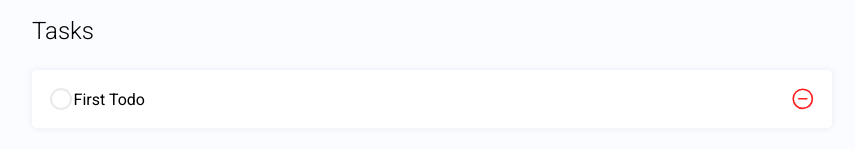
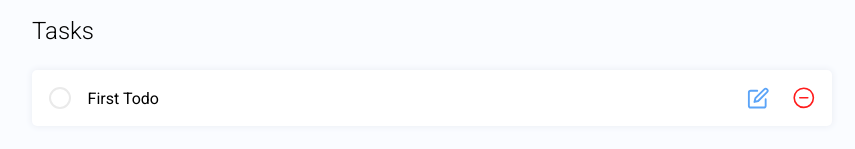
Before and after one commit to ulises-castro/todo-finito, a React (Create React App) app: page / in a window 1280 px wide. Shown: the part 259-408 px from the top of the page, without its empty margins (208-1063 px from the left). Built offline with nearby package versions, Linux system fonts and the light colour scheme.

Commit message:
Added Edit btn; added almost finished success/check button

```diff
--- a/src/components/Button/index.tsx
+++ b/src/components/Button/index.tsx
@@ -8,6 +8,7 @@ const Button = styled.button`
   padding: 0.3rem;
   cursor: pointer;
 `;
+
 export const InvertedBtn = styled(Button)`
   background: white;
   color: #80a1c1;
--- a/src/components/CheckBtn/index.tsx
+++ b/src/components/CheckBtn/index.tsx
@@ -6,7 +6,9 @@ import { IoCheckmarkCircle } from "react-icons/io5";
 const CheckButton = styled(IconButton)`
   color: #62bb62;
 
+  // TODO: Move this to a one function; Avoid Closures issues
   & .circle {
+    display: ${(props: {showIcon: Boolean }) => props.showIcon ? 'none':  'block'};
     width: 18px;
     height: 18px;
     border: 2px solid #eaeaea;
@@ -14,7 +16,7 @@ const CheckButton = styled(IconButton)`
   }
 
   & > svg {
-    display: none;
+    display: ${(props: {showIcon: Boolean }) => props.showIcon ? 'block':  'none'};
     transition: display 2s;
   }
 
@@ -22,19 +24,19 @@ const CheckButton = styled(IconButton)`
     border: none;
 
     & > .circle {
-      display: none;
+      display: ${(props: {showIcon: Boolean }) => props.showIcon ? 'block':  'none'};
     }
 
     & > svg {
-      display: block;
+      display: ${(props: { showIcon: Boolean }) => props.showIcon ? 'none':  'block'};
     }
   }
 `;
 
-export default function CheckBtn(): ReactElement | null {
+export default function CheckBtn({showIcon} : { showIcon: Boolean }): ReactElement | null {
   return (
     <>
-      <CheckButton>
+      <CheckButton showIcon={showIcon}>
         <div className="circle"></div>
         <IoCheckmarkCircle size={"100%"} />
       </CheckButton>
--- /dev/null
+++ b/src/components/EditBtn/index.tsx
@@ -0,0 +1,18 @@
+import React, { ReactElement } from "react";
+import { IconButton } from "components/Button";
+import styled from "styled-components";
+import { FiEdit } from "react-icons/fi";
+
+const EditButton = styled(IconButton)`
+  color: #5ba4f8;
+`;
+
+export default function EditBtn(): ReactElement | null {
+  return (
+    <>
+      <EditButton>
+        <FiEdit size={"1.4rem"} />
+      </EditButton>
+    </>
+  );
+}
--- a/src/components/TodoItem/index.tsx
+++ b/src/components/TodoItem/index.tsx
@@ -1,6 +1,7 @@
 import React, { ReactElement, useState } from "react";
 import styled from "styled-components";
 import DeleteBtn from "components/DeleteBtn";
+import EditBtn from "components/EditBtn";
 import CheckBtn from "components/CheckBtn";
 import { handlerTodoType } from "containers/TodoBoard/models/Todo.interface";
 import { ShadowBox, Flex } from "containers/TodoBoard/styled";
@@ -17,20 +18,23 @@ export interface TodoItemProps {
 //TODO: Specify what kind of type is position
 //TODO: Change position props for style.
 //TODO: Compose Drag-Drop in a components to re-used it
-const Todo = styled(ShadowBox).attrs<{ position: any }>((props) => ({
+const Todo = styled(ShadowBox).attrs<{ position: any }>(({ position }) => ({
   style: {
-    position: props.position.top ? "absolute" : "initial",
-    top: `${props.position.top}px`,
-    left: `${props.position.left}px`,
-    display: props.position.hidden ? "none" : "flex",
+    position: position.top ? "absolute" : "initial",
+    top: `${position.top}px`,
+    left: `${position.left}px`,
+    display: position.hidden ? "none" : "flex",
   },
-}))<{ position: any }>`
+}))`
   background: white;
   display: flex;
   justify-content: space-between;
-  padding: 1rem;
   border-radius: 5px;
+  opacity: ${({ completed }: { completed: Boolean }) =>
+    completed ? ".5" : "1"};
+
   &:hover {
+    opacity: 1;
   }
 `;
 
@@ -69,7 +73,9 @@ const TodoTitle = styled.div`
   flex-grow: 1;
   justify-content: start;
 `;
-const TodoActions = styled.div``;
+const TodoActions = styled.div`
+  display: flex;
+`;
 const Input = styled.input``;
 
 let lastElementFromPoint: any = null;
@@ -141,23 +147,19 @@ export default function TodoItem({
     document.removeEventListener("mousemove", onMouseMove);
   };
 
+  const isTodoCompleted = todo.status === "completed";
+
   return (
     <div style={{ position: "relative", padding: "5px 0" }}>
       <Todo
         key={todo.id}
+        completed={isTodoCompleted}
         position={todoPosition}
-        //onMouseUp={handlerMouseUp}
-        //onMouseDown={handlerMouseDown}
-        onMouseEnter={() => setShowEdit(true)}
-        onMouseLeave={() => setShowEdit(false)}
       >
-        <Flex onClick={() => handlerMarkAsDone(todo.id)}>
-          <CheckBtn />
+        <Flex onClick={() => handlerMarkAsDone(todo.id)} style={{padding: '15px'}}>
+          <CheckBtn showIcon={isTodoCompleted} />
         </Flex>
-        <TodoTitle
-          onClick={() => false}
-          completed={todo.status === "completed"}
-        >
+        <TodoTitle onClick={() => false} completed={isTodoCompleted}>
           {showEdit ? (
             <form onSubmit={handlerUpdateTodoTitle}>
               <Input
@@ -179,7 +181,10 @@ export default function TodoItem({
 
         {todo.status !== "completed"}
         <TodoActions>
-          <Flex onClick={() => setShowDeleteAnimation(true)}>
+          <Flex onClick={() => setShowEdit(true)} style={{padding: '15px 5px 15px 15px '}}>
+            <EditBtn />
+          </Flex>
+          <Flex onClick={() => setShowDeleteAnimation(true)} style={{padding: '15px 15px'}}>
             <DeleteBtn />
           </Flex>
         </TodoActions>
```
